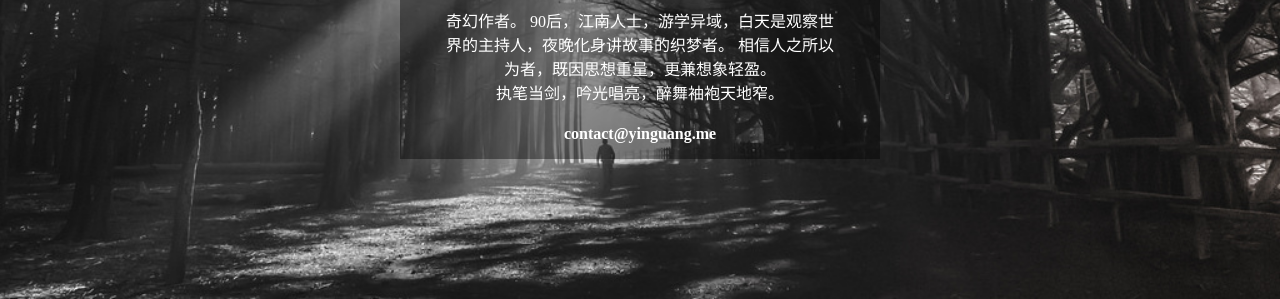
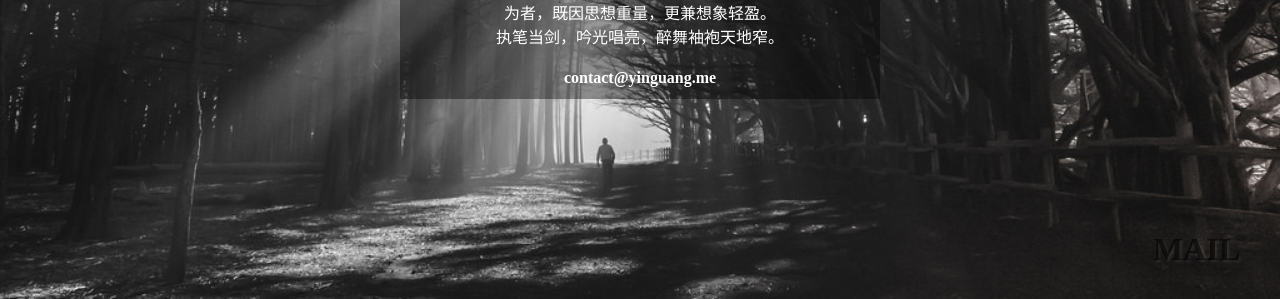
Before and after one commit to yinguangblog/yinguangblog.github.io, a plain HTML site: page index.html in a window 1280 px wide. Shown: the part 501-800 px from the top of the page. Drawn offline with Linux system fonts and the light colour scheme.

Commit message:
add mail link

```diff
--- a/index.html
+++ b/index.html
@@ -1,13 +1,15 @@
+<!DOCTYPE html>
 <html>
     <head>
         <meta http-equiv="Content-Type" content="text/html"; charset="utf-8">
         <link rel="stylesheet" type="text/css" href="style.css">
     </head>
     <body>
+            <a href="http://mail.yinguang.me"><h1 id="mail">MAIL</h1></a>
         <div class="box">
             <img src="images/profile2.jpeg" class="profile_image">
             <h1>吟光</h1>
-            <p>奇幻作者。
+            <p class="word">奇幻作者。
                 90后，江南人士，游学异域，白天是观察世界的主持人，夜晚化身讲故事的织梦者。
                 相信人之所以为者，既因思想重量，更兼想象轻盈。<br>执笔当剑，吟光唱亮，醉舞袖袍天地窄。</p>
             <h4>contact@yinguang.me</h4>
--- a/style.css
+++ b/style.css
@@ -1,3 +1,16 @@
+* {
+    font-family: dfkai-sb, stkaiti, 標楷體, 华文楷体, serif !important;
+}
+
+html {
+
+    background: url(images/light.jpg) no-repeat center center fixed;
+    -webkit-background-size: cover;
+    -moz-background-size: cover;
+    -moz-background-size: cover;
+    background-size: cover;
+}
+
 .box{
     width: 400px;
     height: 400px;
@@ -5,7 +18,7 @@
     color: white;
     padding: 40px;
     margin: 0 auto;
-    margin-top: 180px;
+    margin-top: 120px;
     text-align: center;
 }
 
@@ -17,10 +30,10 @@
     filter: grayscale(100%);
 }
 
-html {
-    background: url(images/light.jpg) no-repeat center center fixed;
-    -webkit-background-size: cover;
-    -moz-background-size: cover;
-    -moz-background-size: cover;
-    background-size: cover;
+#mail {
+    color: rgba(0,0,0,0.6);
+    text-shadow: 2px 2px 3px rgba(255,255,255,0.1);
+    position: fixed;
+    bottom: 10px;
+    right: 40px;
 }
```
Also changed, not shown: 1 other file.
